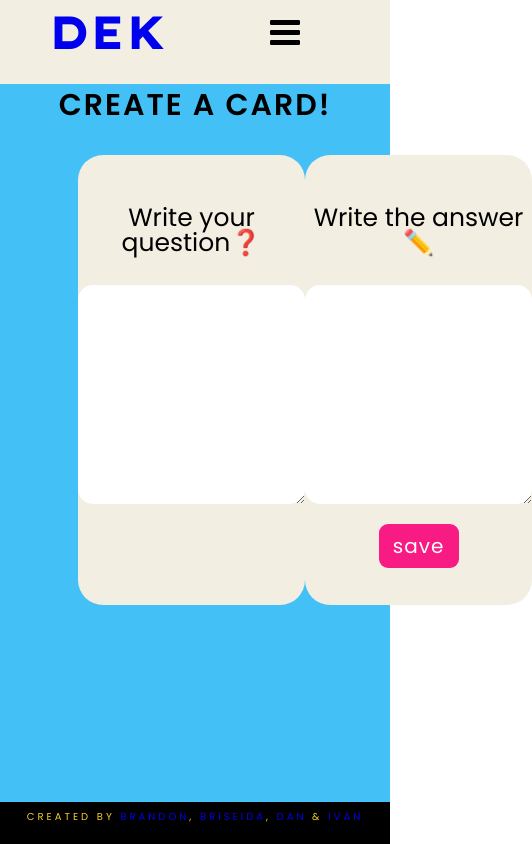
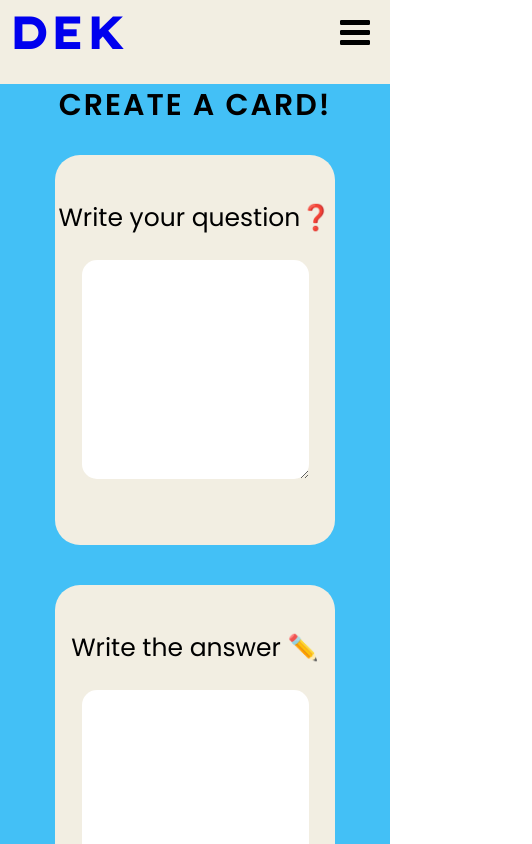
Before and after one commit to brizmon/DEK, a React (Create React App) app in the folder client/: page /createcard in a window 390 px wide. Shown: the top 844 px of the page, 532 px wide, since content can reach past the window. Built offline with nearby package versions, Linux system fonts and the light colour scheme.

Commit message:
add styles to media queries (#127)

```diff
--- a/client/src/App.css
+++ b/client/src/App.css
@@ -904,6 +904,22 @@ textarea {
 }
 
 @media all and (max-width: 800px) {
+/* HEADER adaptive code */
+.header h1 {
+  padding-left: 10px;
+}
+.bars {
+  left: 70px;
+}
+.nav-dropdown{
+  top: 20px;
+  right: 19px;
+}
+
+/* MAIN screen adaptive code */
+  .menu-buttons {
+    width: 260px;
+  }
 
 /* WELCOME screen adaptive code */
 
@@ -945,6 +961,76 @@ textarea {
     font-size: 22px;
     letter-spacing: 1px;
   }
+
+/* MAIN screen adaptive code */
+.cards-container{
+  display: inherit;
+  width: 100%;
+  margin: 0;
+}
+.cards-container div {
+  width: 280px;
+  height: 390px;
+}
+.create-front{
+  margin-bottom: 40px;
+}
+.create-card{
+  height: auto;
+  padding-bottom: 11rem;
+}
+
+/* EDIT screen adaptive code */
+.cards-container-edit{
+  display: inherit;
+  width: 100%;
+  margin: 0;
+}
+.cards-container-edit div {
+  width: 280px;
+  height: 390px;
+}
+.create-front{
+  margin-bottom: 40px;
+}
+.create-card{
+  height: auto;
+  padding-bottom: 11rem;
+}
+.create-back-side-card form input:nth-child(2) {
+  height: 30px;
+  margin-top: 5px;
+}
+.delete-card {
+  height: 30px;
+  margin-top: 5px;
+}
+
+/* QUIZ screen adaptive code */
+.rotate_button {
+  top: -357px;
+}
+.edit_delete_icons {
+  width: 30% !important;
+  top: 265px;
+}
+
+
+
+
+
+/* PICK QUIZ screen adaptive code */
+.pickquiz-form {
+  flex-direction: column;
+  align-items: inherit;
+}
+.pickquiz-form a {
+  margin-bottom: 40px;
+}
+.pick-quiz-type{
+  height: auto;
+  padding-bottom: 11rem;
+}
 
 /*REGISTER responsive desing smaller screen*/
 
```
